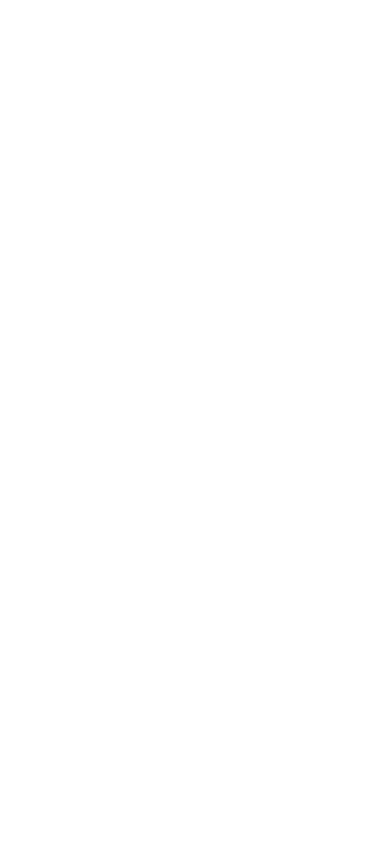
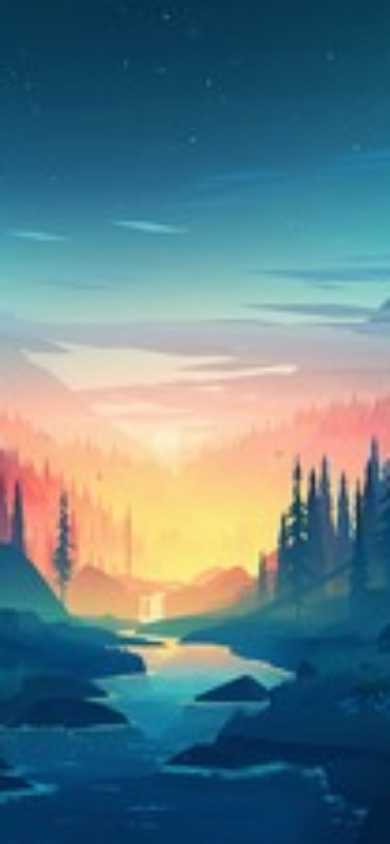
Before and after one commit to js-tasks-ru/htmlcss-20230714_evgeniav, a website: page 06-lection4/02-background-image/index.html in a window 390 px wide. Drawn offline with Linux system fonts and the light colour scheme.

Commit message:
add background-image

```diff
--- a/06-lection4/02-background-image/background-image.css
+++ b/06-lection4/02-background-image/background-image.css
@@ -0,0 +1,29 @@
+.img{
+    width: 100%;
+    height: 100vh;
+    overflow: hidden;
+    background-repeat: no-repeat;
+    background-size: cover;
+    background-position: center;
+}
+
+@media (max-width: 2560px) {
+    .img{
+        background-image: url("../02-background-image/public/forest_2560.jpg");
+    }
+}
+@media (max-width: 1024px) {
+    .img{
+        background-image: url("../02-background-image/public/forest_1024.jpg");
+    }
+}
+@media (max-width: 768px) {
+    .img{
+        background-image: url("../02-background-image/public/forest_768.jpg");
+    }
+}
+@media (max-width: 400px) {
+    .img{
+        background-image: url("../02-background-image/public/forest_400.jpg");
+    }
+}
--- a/06-lection4/02-background-image/index.html
+++ b/06-lection4/02-background-image/index.html
@@ -5,6 +5,6 @@
         <link rel="stylesheet" href="./background-image.css">
     </head>
     <body>
-
+        <div class="img"></div>
     </body>
 </html>
```
